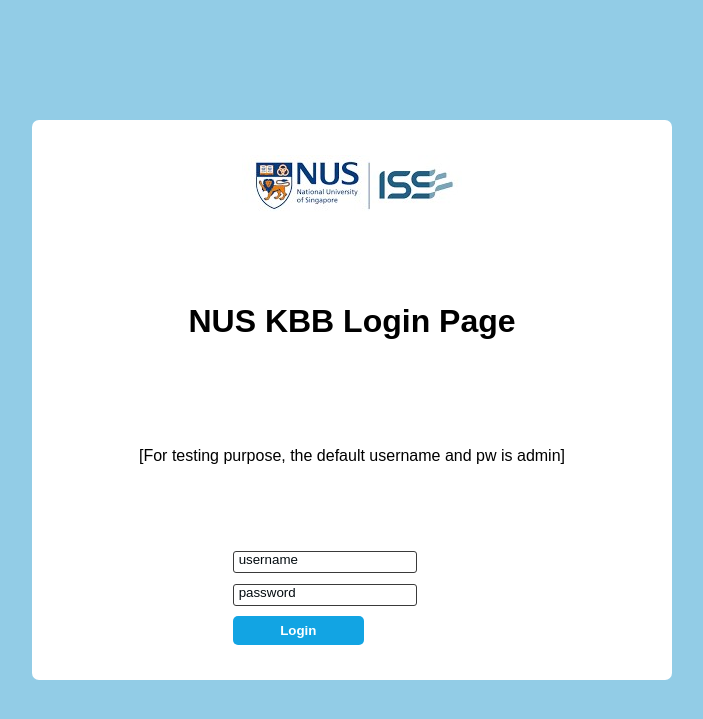
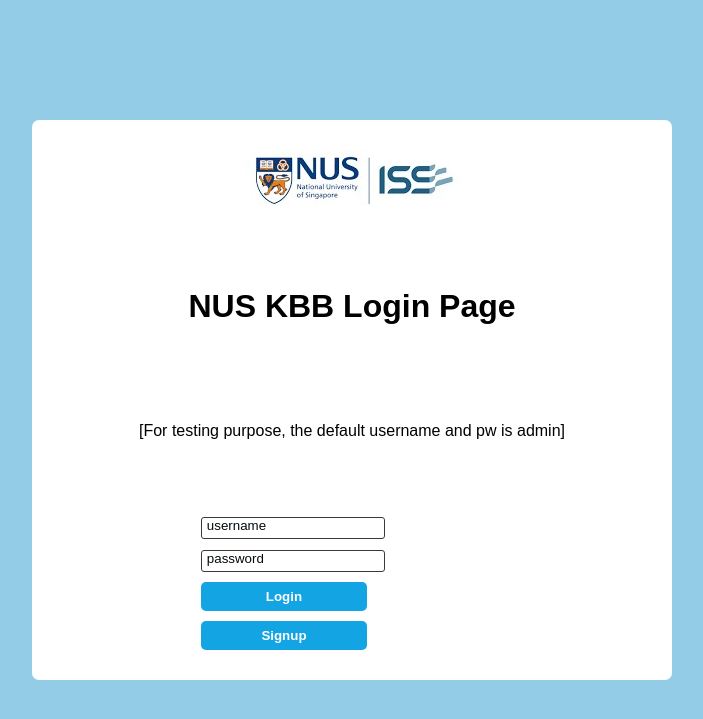
Before and after one commit to cherrythia/kbb-frontend, a Flask app: page / in a window 1280 px wide. Shown: the top 719 px of the page, without its empty margins (288-991 px from the left). Run offline with Flask 2, Linux system fonts and the light colour scheme.

Commit message:
support sign up button

```diff
--- a/src/static/login-page.css
+++ b/src/static/login-page.css
@@ -9,7 +9,7 @@ html {
   display: grid;
   justify-items: center;
   align-items: center;
-    background-color:  #6abadeba;
+  background-color: #6abadeba;
 }
 
 #main-holder {
@@ -61,7 +61,7 @@ html {
 }
 
 .login-form-field {
-    border:  1px solid #3a3a3a;
+  border: 1px solid #3a3a3a;
   border-bottom: 1px solid #3a3a3a;
   margin-bottom: 10px;
   border-radius: 3px;
@@ -80,3 +80,16 @@ html {
   cursor: pointer;
   outline: none;
 }
+
+#signup-form-submit {
+  width: 55%;
+  padding: 7px;
+  border: none;
+  border-radius: 5px;
+  color: white;
+  font-weight: bold;
+  background-color: #12a4e3;
+  cursor: pointer;
+  outline: none;
+  margin-top: 10px;
+}
--- a/src/templates/login-page.html
+++ b/src/templates/login-page.html
@@ -27,6 +27,7 @@
       <br>
       <input type="password" name="password" id="password-field" class="login-form-field" placeholder="password">
       <input type="button" onclick="authenticate(this.form)" value="Login" id="login-form-submit">
+      <input type="button" onclick="signup(this.form)" value="Signup" id="signup-form-submit">
     </form>
   </div>
   <script src="static/axios.min.js"></script>
@@ -59,6 +60,33 @@
         console.log(error);
       });
     };
+
+    function signup(form) {
+      let input_name = form.username.value;
+      let input_pw = form.password.value;
+
+      axios.post(BACKEND_HOST_URL.concat("/user"), {
+        "user_email": input_name,
+        "user_password": input_pw,
+      }, {
+        headers: {
+          'content-type': 'application/json'
+        }
+      }).catch(function (error) {
+        alert(error.response.data)
+      }).then((response) => {
+        result = response.data;
+        if (result.user_email != null) {
+          location.href = "main"
+          sessionStorage.setItem("loginUser", JSON.stringify(result));
+        }
+        else {
+          alert(result);
+        }
+      }, (error) => {
+        console.log(error);
+      })
+    }
   </script>
 </body>
 
```
Lines whose indentation alone changed are shown as unchanged.
